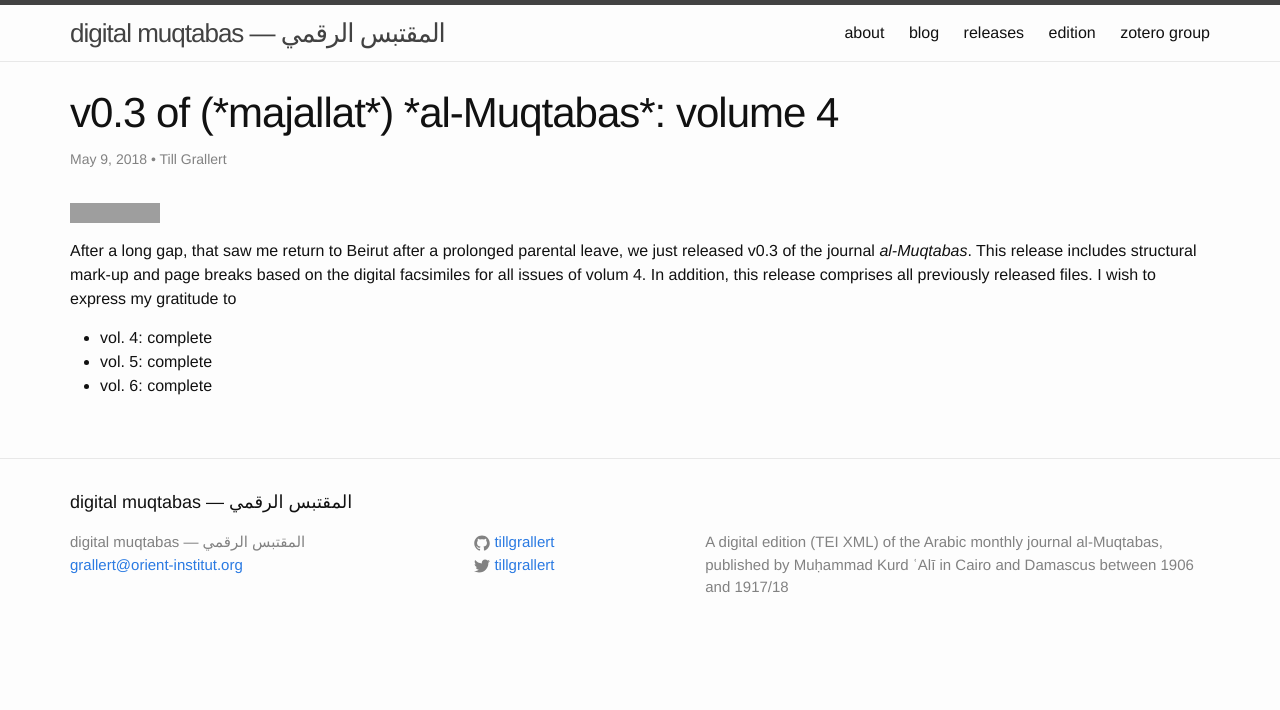
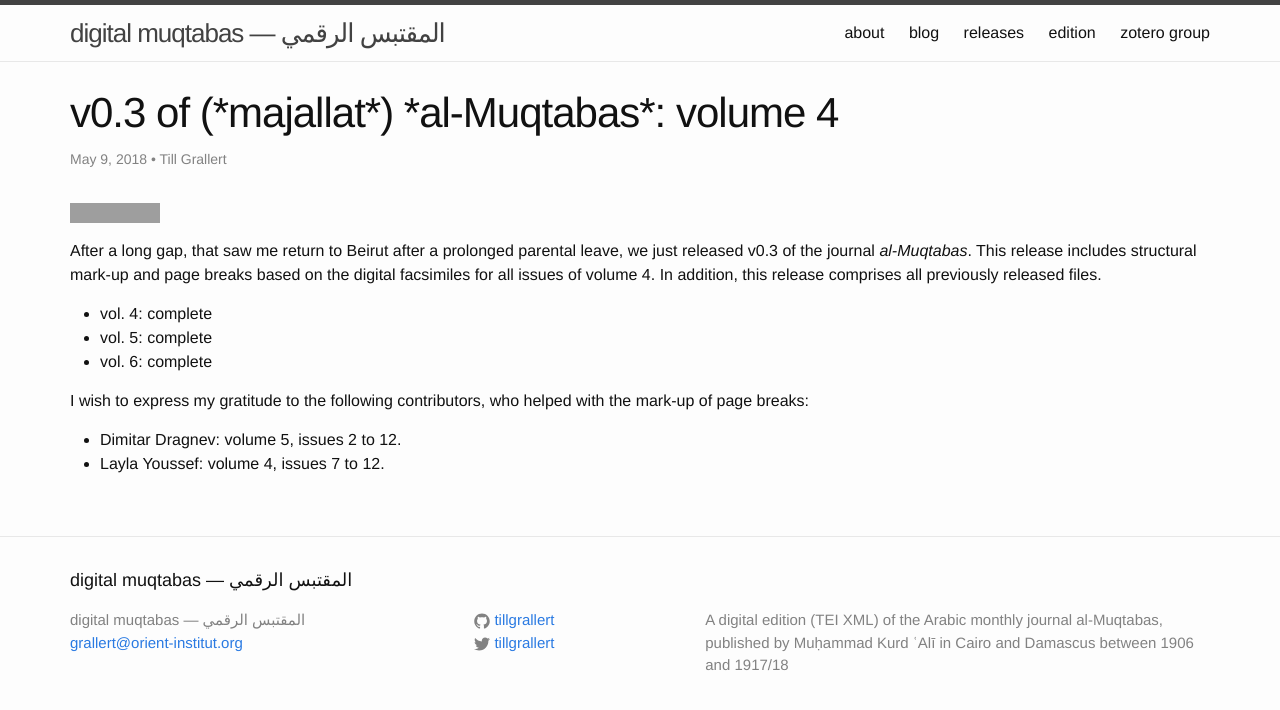
Before and after one commit to OpenArabicPE/openarabicpe.github.io, a Jekyll site: the page built from _posts/2018-05-09-released-muqtabas-v0-3.md, in a window 1280 px wide. Shown: the top 710 px of the page. Built offline with Jekyll 4.4.1, drawn with Linux system fonts in a browser that asks for light colours; comment, search, counter and statistics services are not loaded; grey boxes are pictures that could not be loaded.

Commit message:
added and updated release notes

```diff
--- a/_posts/2018-05-09-released-muqtabas-v0-3.md
+++ b/_posts/2018-05-09-released-muqtabas-v0-3.md
@@ -13,8 +13,13 @@ tags:
 
 [![DOI](https://zenodo.org/badge/DOI/10.5281/zenodo.1244031.svg)](https://doi.org/10.5281/zenodo.1244031)
 
-After a long gap, that saw me return to Beirut after a prolonged parental leave, we just released v0.3 of the journal *al-Muqtabas*. This release includes structural mark-up and page breaks based on the digital facsimiles for all issues of volum 4. In addition, this release comprises all previously released files. I wish to express my gratitude to
+After a long gap, that saw me return to Beirut after a prolonged parental leave, we just released v0.3 of the journal *al-Muqtabas*. This release includes structural mark-up and page breaks based on the digital facsimiles for all issues of volume 4. In addition, this release comprises all previously released files.
 
 - vol. 4: complete
 - vol. 5: complete
 - vol. 6: complete
+
+I wish to express my gratitude to the following contributors, who helped with the mark-up of page breaks:
+
+- Dimitar Dragnev: volume 5, issues 2 to 12.
+- Layla Youssef: volume 4, issues 7 to 12.
```
Also changed, not shown: _posts/2017-02-01-released-muqtabas-v0-2.md (+4 -0 lines), _posts/2018-09-28-released-muqtabas-v0-4.md (added, +30 -0 lines).
